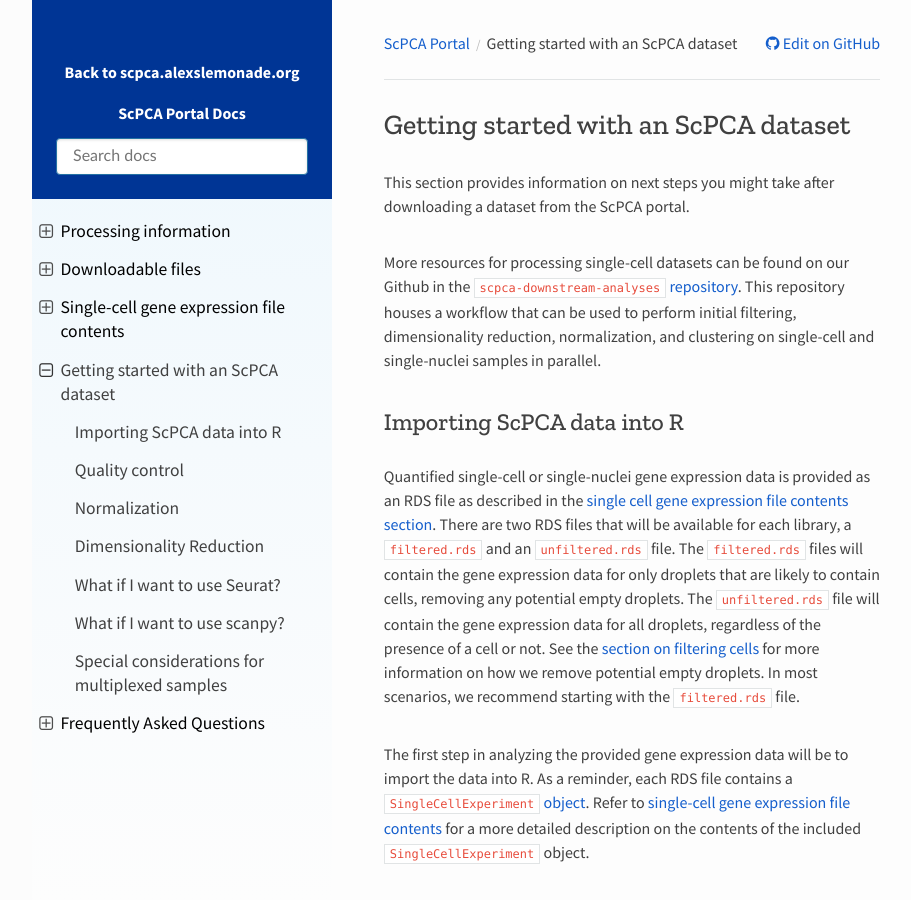
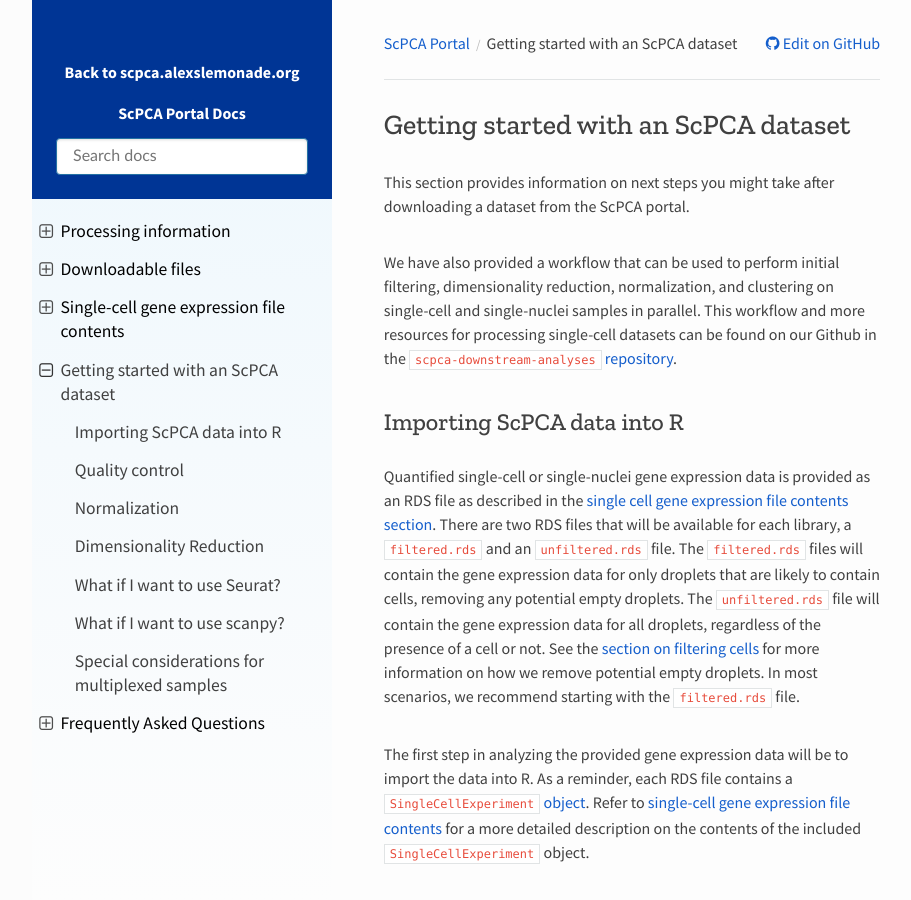
Before and after one commit to DongzeHE/scpca-docs, a Sphinx documentation site: the page built from docs/getting_started.md, in a window 1280 px wide and 900 px high. Shown: the whole window, without its empty margins (158-1069 px from the left). Built offline with Sphinx 7.4.7 and the Read the Docs theme 2.0.0, drawn with Linux system fonts in a browser that asks for light colours.

Commit message:
flip sentence order

```diff
--- a/docs/getting_started.md
+++ b/docs/getting_started.md
@@ -2,8 +2,8 @@
 
 This section provides information on next steps you might take after downloading a dataset from the ScPCA portal.
 
-More resources for processing single-cell datasets can be found on our Github in the [`scpca-downstream-analyses` repository](https://github.com/AlexsLemonade/scpca-downstream-analyses).
-This repository houses a workflow that can be used to perform initial filtering, dimensionality reduction, normalization, and clustering on single-cell and single-nuclei samples in parallel.
+We have also provided a workflow that can be used to perform initial filtering, dimensionality reduction, normalization, and clustering on single-cell and single-nuclei samples in parallel.
+This workflow and more resources for processing single-cell datasets can be found on our Github in the [`scpca-downstream-analyses` repository](https://github.com/AlexsLemonade/scpca-downstream-analyses).
 
 ## Importing ScPCA data into R
 
```
